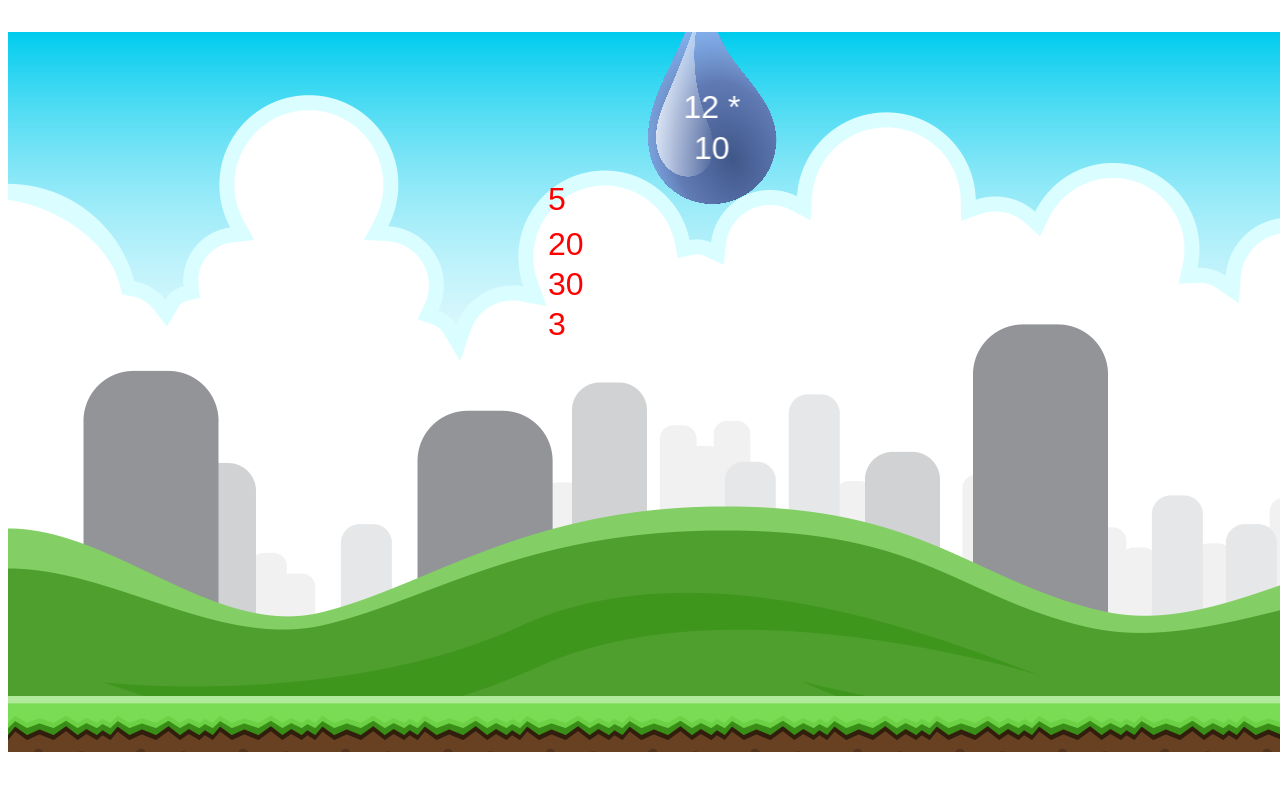
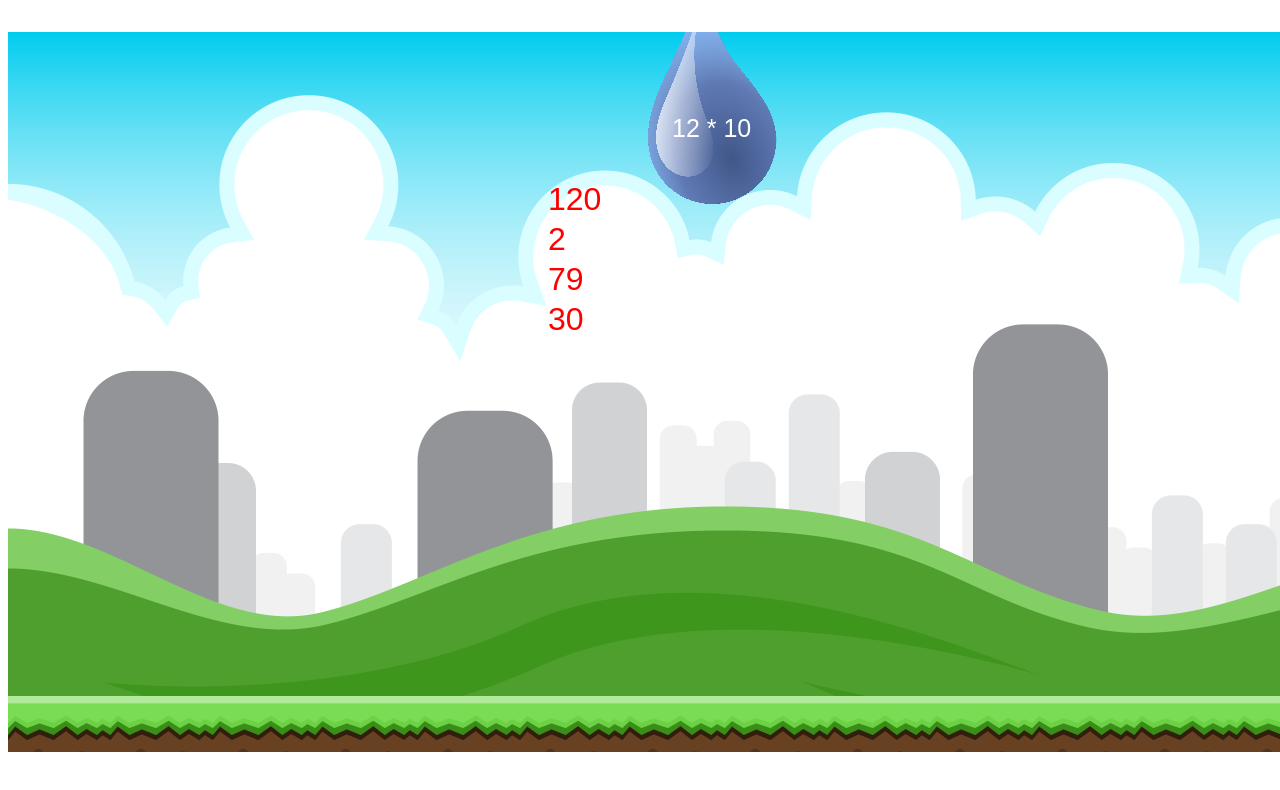
Before and after one commit to renisalcedo/mathdrop, a plain HTML site: page index.html in a window 1280 px wide. Drawn offline with Linux system fonts and the light colour scheme; animation ran at ten frames a second.

Commit message:
Added/Choices and solution for problem

```diff
--- a/assets/js/play.js
+++ b/assets/js/play.js
@@ -5,6 +5,8 @@ const playState = {
     this.currentSolution = 0
     this.problems = 0
     this.waterLevel = 0
+    this.choicesLength = 4
+    this.option = []
 
     // BACKGROUND IMAGE
     const background = Game.add.sprite(0, 0, 'background')
@@ -20,9 +22,6 @@ const playState = {
       10000,
       this.generateDrop.bind(this)
     )
-
-    // INITIALIZES THE TEXT CHOICES
-    this.initChoices()
   },
 
   update: function() {
@@ -61,7 +60,7 @@ const playState = {
 
     // TEXT STYLES
     const mathTextStyle = {
-      font: '32px Arial',
+      font: '25px Arial',
       fill: '#fff',
       wordWrap: true,
       wordWrapWith: this.waterDrop.width,
@@ -74,8 +73,8 @@ const playState = {
     this.mathText = Game.add.text(0, 0, this.currentProblem, mathTextStyle)
     this.mathText.anchor.setTo(0.5)
 
-    // CALLS MULTIPLE CHOICES TEXT
-    // this.multipleChoices()
+    // INITIALIZES THE TEXT CHOICES
+    this.initChoices()
 
     // Add Physics
     Game.physics.arcade.enable(this.waterDrop)
@@ -85,34 +84,40 @@ const playState = {
     // TEXT STYLES
     const optionTextStyle = {
       font: '32px Arial',
-      fill: '#ff0000',
-      align: 'center'
+      fill: '#ff0000'
     }
 
-    this.optionOne = Game.add.text(
-      Game.world.centerX - 100,
-      150,
-      '5',
-      optionTextStyle
-    )
-    this.optionTwo = Game.add.text(
-      Game.world.centerX - 100,
-      195,
-      '20',
-      optionTextStyle
-    )
-    this.optionThree = Game.add.text(
-      Game.world.centerX - 100,
-      235,
-      '30',
-      optionTextStyle
-    )
-    this.optionFour = Game.add.text(
-      Game.world.centerX - 100,
-      275,
-      '3',
-      optionTextStyle
-    )
+    let yDistance = 0
+    let choices = this.populateChoices()
+
+    for (let i = 0; i < this.choicesLength; i++) {
+      this.option[i] = Game.add.text(
+        Game.world.centerX - 100,
+        150 + yDistance,
+        choices[i],
+        optionTextStyle
+      )
+
+      yDistance += 40
+    }
+  },
+
+  populateChoices: function() {
+    let choices = []
+    choices.push(this.currentSolution)
+    for (let i = 0; i < 3; i++) {
+      choices.push(Math.floor(Math.random() * 99))
+    }
+
+    return this.shuffle(choices)
+  },
+
+  shuffle: function(a) {
+    for (let i = a.length - 1; i > 0; i--) {
+      const j = Math.floor(Math.random() * (i + 1))
+      ;[a[i], a[j]] = [a[j], a[i]]
+    }
+    return a
   },
 
   mathProblem: function(operation, max = 15) {
--- a/index.html
+++ b/index.html
@@ -1,9 +1,11 @@
 <!DOCTYPE html>
 <html lang="en">
+
 <head>
   <meta charset="UTF-8">
-  <title>The big title</title>
+  <title>MathDrop</title>
 </head>
+
 <body>
 
   <script src="./vendor/phaser.min.js"></script>
@@ -14,4 +16,5 @@
   <script src="./assets/js/over.js"></script>
   <script src="./assets/js/game.js"></script>
 </body>
+
 </html>
```
